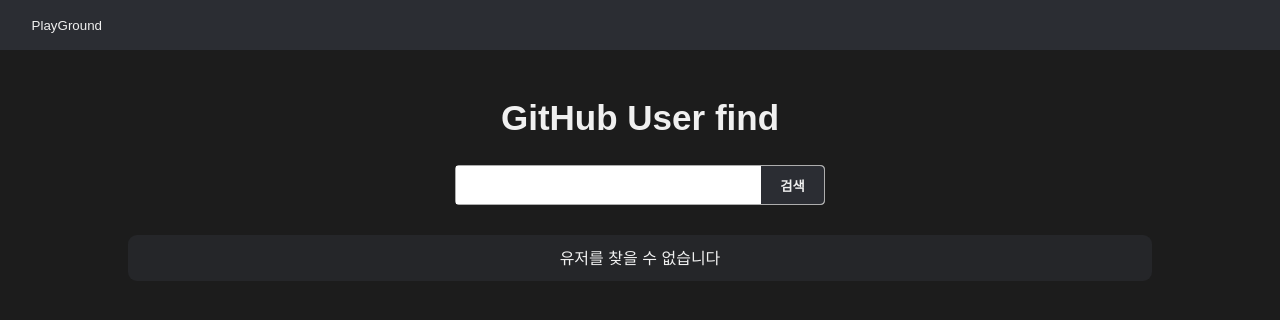
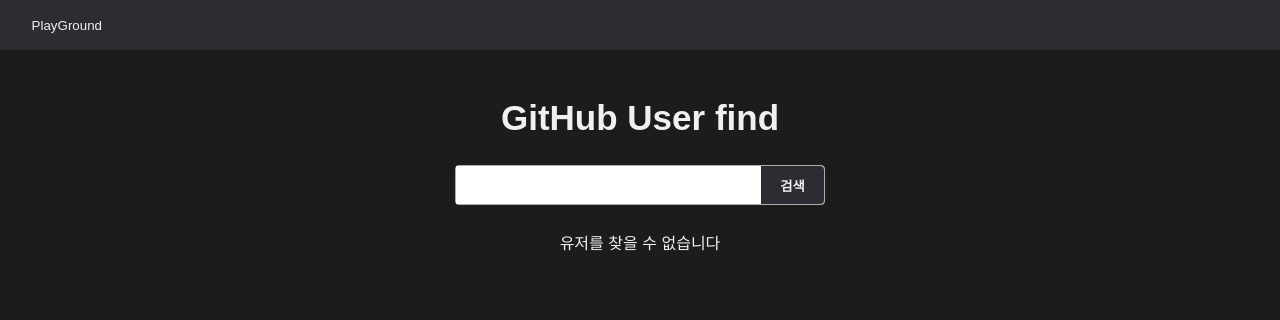
Before and after one commit to Bhanjo/next-playground, a Next.js app: page /search-user in a window 1280 px wide. Shown: the top 320 px of the page. Built offline with nearby package versions, Linux system fonts and the light colour scheme; no server answers.

Commit message:
style: themeProvider 추가

```diff
--- a/pages/search-user/UserInfoBox.tsx
+++ b/pages/search-user/UserInfoBox.tsx
@@ -1,9 +1,10 @@
 import { IProps } from './SearchForm';
-import styled from 'styled-components';
+import styled, { ThemeProvider } from 'styled-components';
+import { theme } from '../../styles/theme';
 
 const UserInfoBox = (userInfo: IProps['userInfo']) => {
   return (
-    <Container>
+    <Container theme={theme}>
       {userInfo.id ? (
         <User>
           <img src={userInfo.avatar_url} />
@@ -27,7 +28,7 @@
   );
 };
 
-const Container = styled.div`
+const Container = styled(ThemeProvider)`
   width: 80%;
   margin: 0 auto;
   background-color: ${({ theme }) => theme.color.second.black};
```
Also changed, not shown: pages/search-user/SearchForm.tsx (+4 -3 lines).
